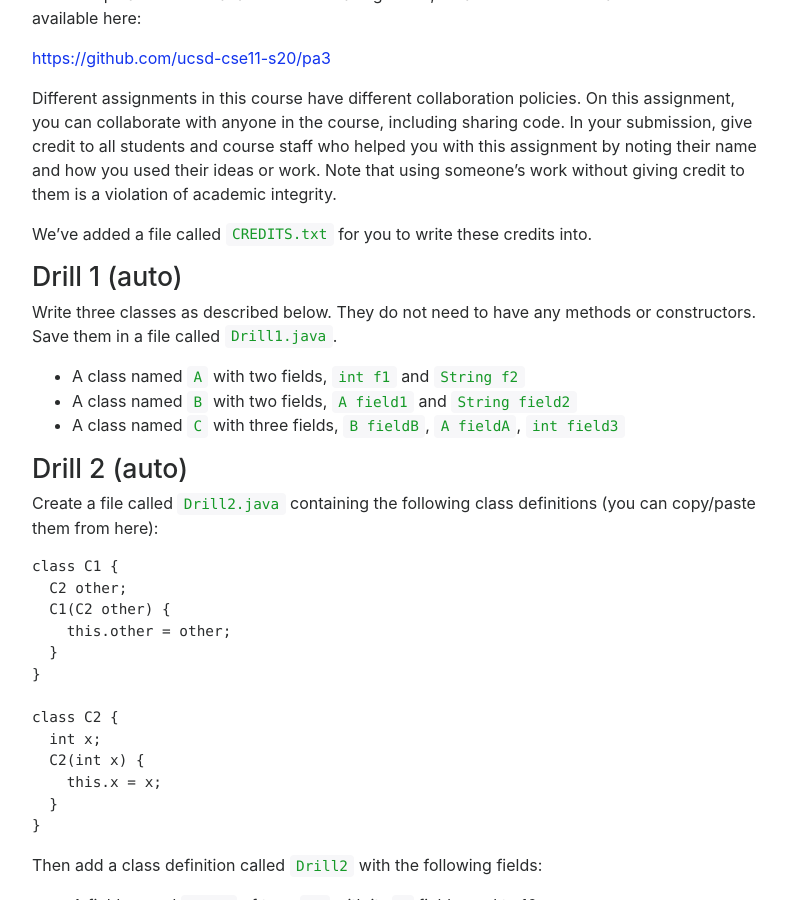
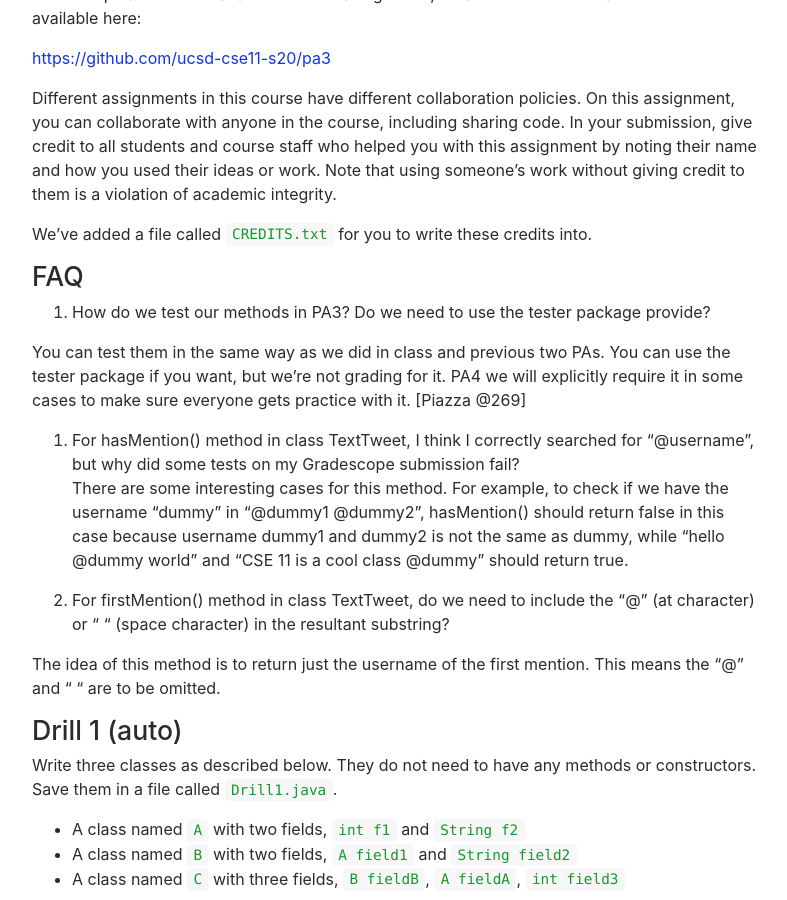
Before and after one commit to ucsd-cse11-s20/ucsd-cse11-s20.github.io, a Jekyll site: the page built from pa3/index.md, in a window 1280 px wide and 900 px high, scrolled down 346 px. Shown: the whole window, without its empty margins (243-1030 px from the left). Built offline with Jekyll 4.4.1, drawn with Linux system fonts in a browser that asks for light colours; nearby versions of some CDN libraries.

Commit message:
Adding FAQ

```diff
--- a/pa3/index.md
+++ b/pa3/index.md
@@ -23,6 +23,19 @@ ideas or work. Note that using someone's work without giving credit to them is
 a violation of academic integrity.
 
 We've added a file called `CREDITS.txt` for you to write these credits into.
+
+## FAQ
+1. How do we test our methods in PA3? Do we need to use the tester package provide?
+
+You can test them in the same way as we did in class and previous two PAs. You can use the tester package if you want, but we're not grading for it. PA4 we will explicitly require it in some cases to make sure everyone gets practice with it. [Piazza @269]
+
+
+2. For hasMention() method in class TextTweet, I think I correctly searched for “@username”, but why did some tests on my Gradescope submission fail?
+There are some interesting cases for this method. For example, to check if we have the username “dummy” in "@dummy1 @dummy2”, hasMention() should return false in this case because username dummy1 and dummy2 is not the same as dummy, while “hello @dummy world” and “CSE 11 is a cool class @dummy” should return true.
+
+3. For firstMention() method in class TextTweet, do we need to include the "@" (at character) or " " (space character) in the resultant substring?
+
+The idea of this method is to return just the username of the first mention. This means the "@" and " " are to be omitted.
 
 ## Drill 1 (auto)
 
```
